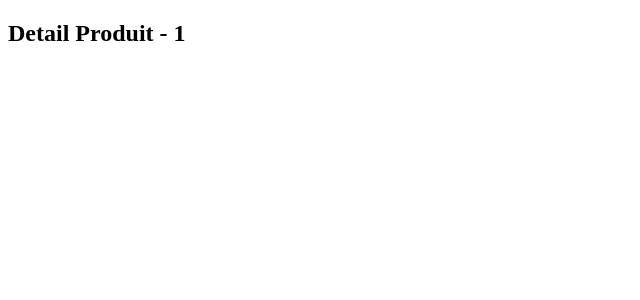
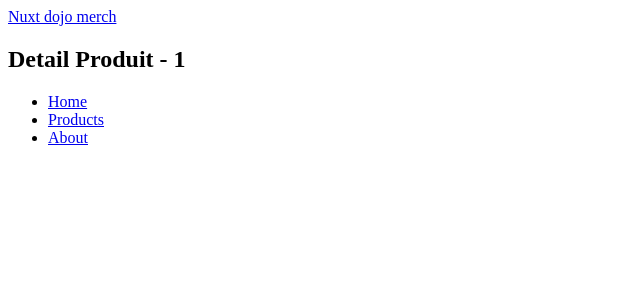
Before and after one commit to lapinRagnar/tuto_nuxt3, a Nuxt app: page /products/1 in a window 1280 px wide. Shown: the top 300 px of the page, without its empty margins (0-640 px from the left). Built offline with nearby package versions, Linux system fonts and the light colour scheme.

Commit message:
layouts && routes

```diff
--- /dev/null
+++ b/layouts/default.vue
@@ -0,0 +1,30 @@
+<template>
+  <div>
+    <header>
+      <nav>
+        <nuxt-link to="/">Huxt dojo</nuxt-link>
+        <ul>
+          <li><nuxt-link to="/">Home</nuxt-link></li>
+          <li><nuxt-link to="/products">Products</nuxt-link></li>
+          <li><nuxt-link to="/about">About</nuxt-link></li>
+        </ul>
+      </nav>
+    </header>
+
+    <!-- output the page content -->
+    <div>
+      <slot />
+    </div>
+
+  </div>
+</template>
+
+<script setup>
+
+</script>
+
+<style lang="scss" scoped>
+  .router-link-exact-active {
+    color: red;
+  }
+</style>
--- /dev/null
+++ b/layouts/products.vue
@@ -0,0 +1,34 @@
+<template>
+  <div>
+
+    <header>
+      <nav>
+        <nuxt-link to="/products">Nuxt dojo merch</nuxt-link>
+      </nav>
+    </header>
+
+    <!-- output the page content -->
+    <div>
+      <slot />
+    </div>
+
+    <footer>
+      <ul>
+        <li><nuxt-link to="/">Home</nuxt-link></li>
+        <li><nuxt-link to="/products">Products</nuxt-link></li>
+        <li><nuxt-link to="/about">About</nuxt-link></li>
+      </ul>
+    </footer>
+
+  </div>
+</template>
+
+<script setup>
+
+</script>
+
+<style lang="scss" scoped>
+  .router-link-exact-active {
+    color: red;
+  }
+</style>
--- a/pages/index.vue
+++ b/pages/index.vue
@@ -1,15 +1,5 @@
 <template>
   <div>
-    <header>
-      <nav>
-        <nuxt-link to="/">Huxt dojo</nuxt-link>
-        <ul>
-          <li><nuxt-link to="/">Home</nuxt-link></li>
-          <li><nuxt-link to="/products">Products</nuxt-link></li>
-          <li><nuxt-link to="/about">About</nuxt-link></li>
-        </ul>
-      </nav>
-    </header>
     <h2>Home</h2>
     <p>Lorem ipsum dolor sit amet consectetur adipisicing elit. Illo tenetur commodi voluptate eaque, sequi repellendus architecto ullam. Odio, nemo reprehenderit!</p>
     <p>Lorem, ipsum dolor sit amet consectetur adipisicing elit. Voluptatem unde nisi provident perspiciatis quis nihil accusantium corporis quibusdam rerum accusamus.</p>
--- a/pages/products/[id].vue
+++ b/pages/products/[id].vue
@@ -6,6 +6,10 @@
 
 <script setup>
   const {id} = useRoute().params
+
+  definePageMeta({
+    layout: 'products'
+  })
 </script>
 
 <style lang="scss" scoped>
--- a/pages/products/index.vue
+++ b/pages/products/index.vue
@@ -5,7 +5,9 @@
 </template>
 
 <script setup>
-
+  definePageMeta({
+    layout: 'products'
+  })
 </script>
 
 <style lang="scss" scoped>
```
